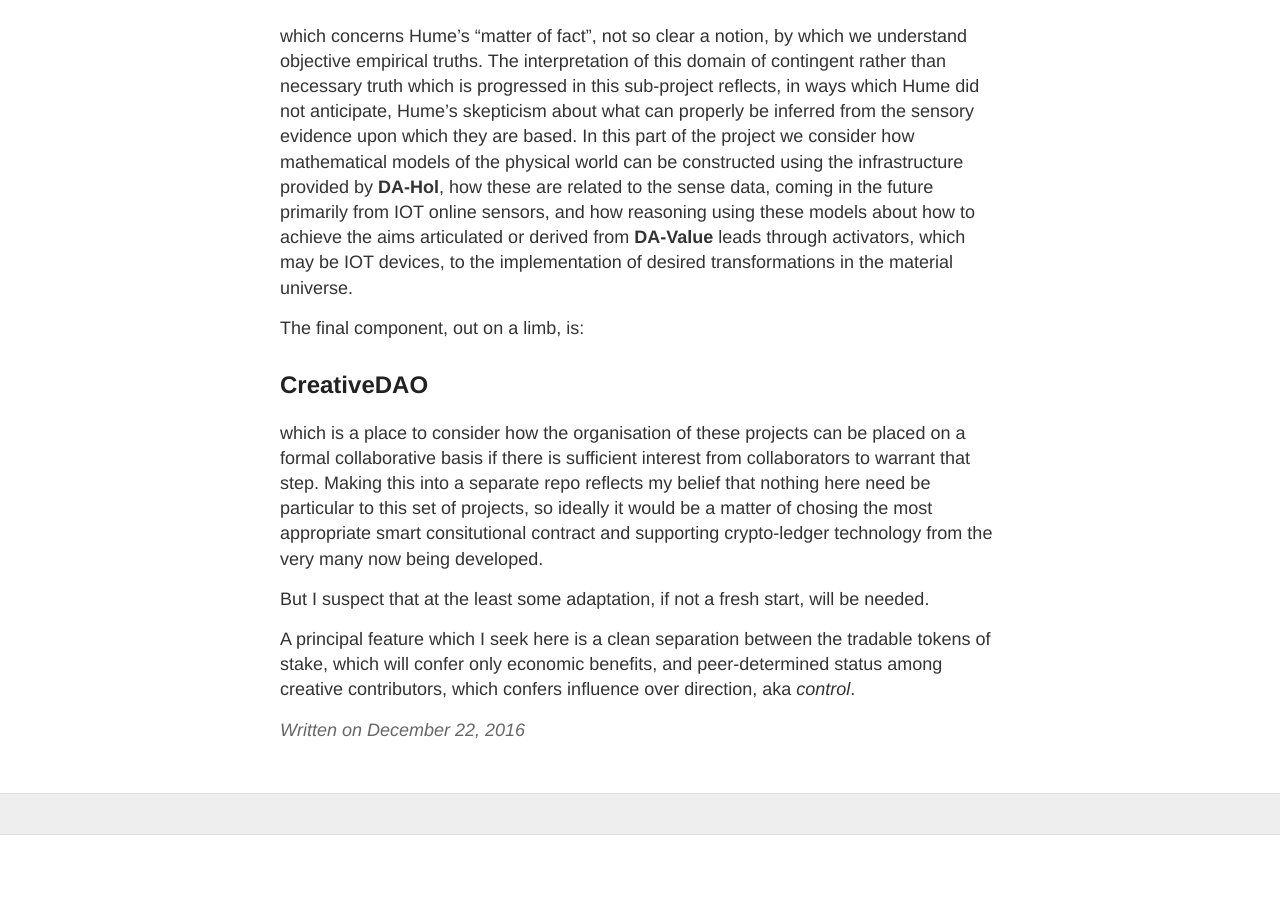
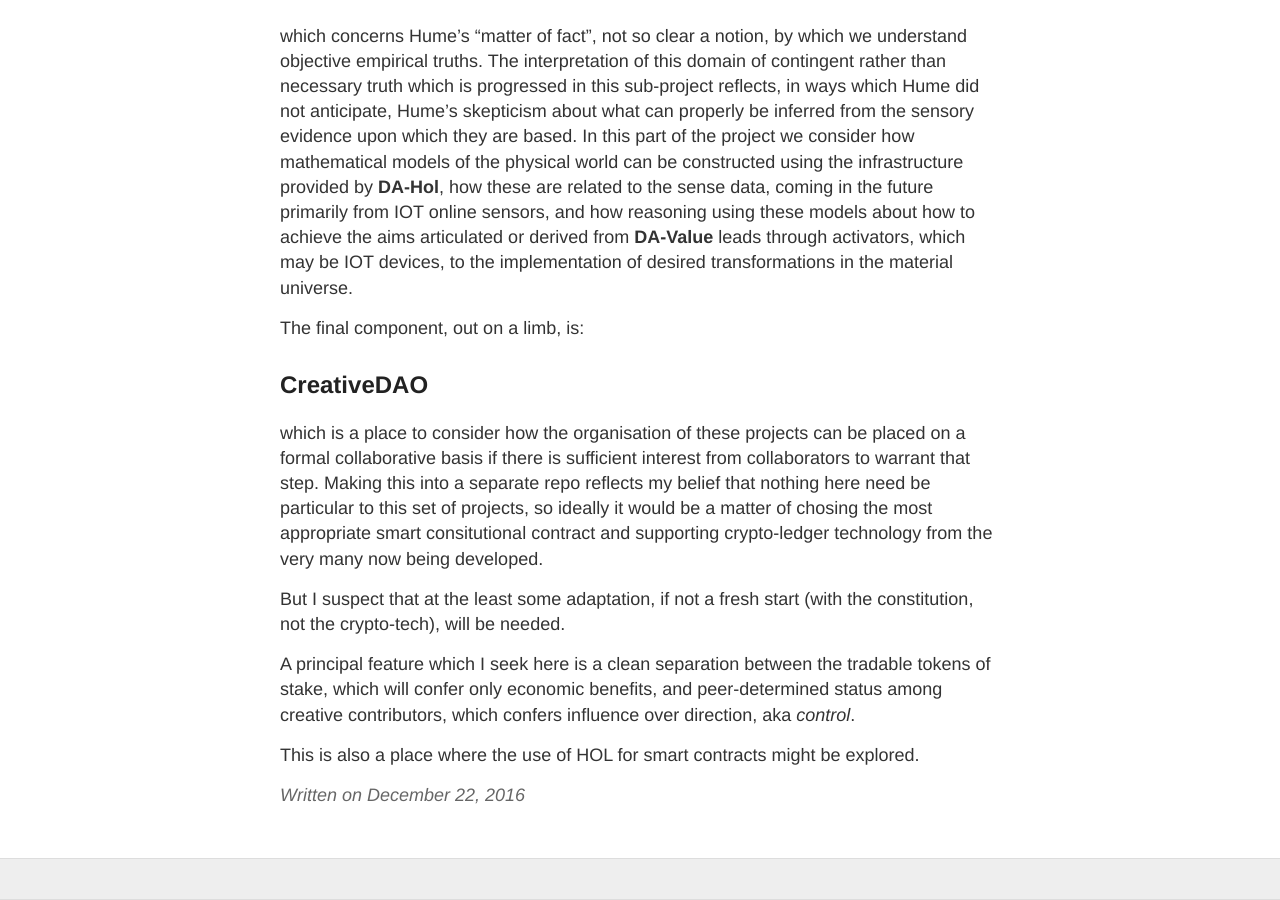
Before and after one commit to rbjones/rbjones.github.io, a Jekyll site: the page built from _posts/2016-12-22-StarDust.md, in a window 1280 px wide and 900 px high, scrolled down 1343 px. Built offline with Jekyll 4.4.1, drawn with Linux system fonts in a browser that asks for light colours; before the commit the page ends 2178 px from its top, so only the background shows below that.

Commit message:
minor adjustments to StarDust blog post

```diff
--- a/_posts/2016-12-22-StarDust.md
+++ b/_posts/2016-12-22-StarDust.md
@@ -51,6 +51,8 @@ The final component, out on a limb, is:
 which is a place to consider how the organisation of these projects can be placed on a formal collaborative basis if there is sufficient interest from collaborators to warrant that step.
 Making this into a separate repo reflects my belief that nothing here need be particular to this set of projects, so ideally it would be a matter of chosing the most appropriate smart consitutional contract and supporting crypto-ledger technology from the very many now being developed.
 
-But I suspect that at the least some adaptation, if not a fresh start, will be needed.
+But I suspect that at the least some adaptation, if not a fresh start (with the constitution, not the crypto-tech), will be needed.
 
 A principal feature which I seek here is a clean separation between the tradable tokens of stake, which will confer only economic benefits, and peer-determined status among creative contributors, which confers influence over direction, aka _control_.
+
+This is also a place where the use of HOL for smart contracts might be explored.
```
